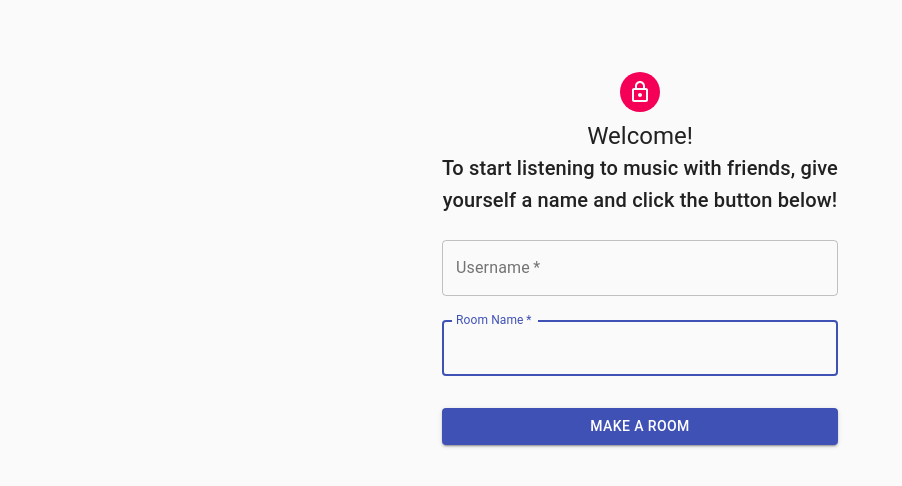
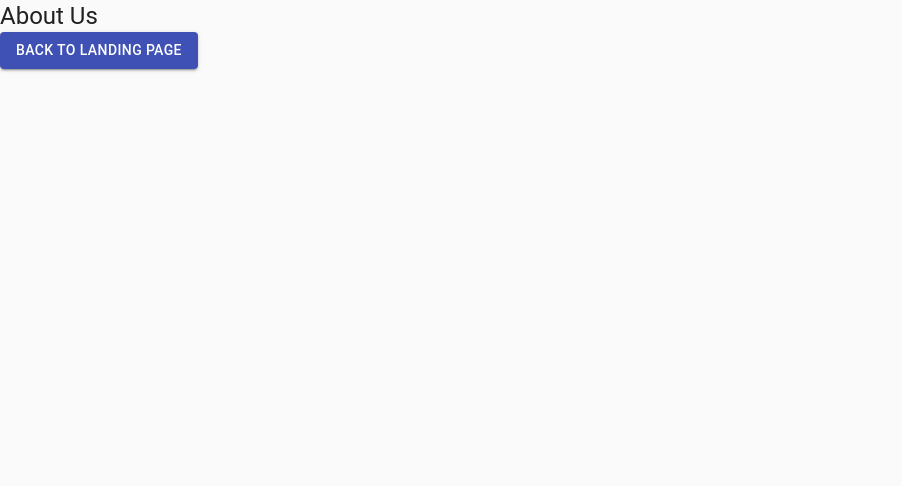
Before and after one commit to AshwinKAshok/hackbeanpot-react-frontend, a React (Create React App) app: page /about in a window 1280 px wide. Shown: the top 486 px of the page, without its empty margins (0-902 px from the left). Built offline with nearby package versions, Linux system fonts and the light colour scheme.

Commit message:
we have a title now pogcahmp

```diff
--- a/src/App.js
+++ b/src/App.js
@@ -6,6 +6,7 @@ import {
   BrowserRouter as Router,
   Switch,
   Route,
+  Link
 } from "react-router-dom";
 
 export default function App() {
@@ -26,6 +27,7 @@ export default function App() {
           </ul>
         </nav> */}
 
+
         {/* A <Switch> looks through its children <Route>s and
             renders the first one that matches the current URL. */}
         <Switch>
--- a/src/containers/AboutContainer.js
+++ b/src/containers/AboutContainer.js
@@ -1,9 +1,24 @@
 import React from 'react';
+import { useState} from 'react';
+import AboutView from '../views/AboutView.js';
 import LandingView from "../views/LandingView.js";
+import { Redirect } from "react-router-dom";
 
 export default function AboutContainer(props) {
 
+  const [state, setState] = useState({ redirect: null });
+
+  function LandingHandler() {
+    setState({ redirect: '/'});
+  }
+  if (state.redirect) {
+    return <Redirect to={state.redirect} />
+  }
+  else {
     return (
-      <LandingView/>
+      <AboutView
+      LandingHandler = {LandingHandler}
+      />
     );
+  }
 }
--- a/src/containers/LandingContainer.js
+++ b/src/containers/LandingContainer.js
@@ -14,12 +14,17 @@ export default function LandingContainer(props) {
         setState({ redirect: "/room" });
     };
 
+    function AboutHandler() {
+        setState({ redirect: "/about" });
+    }
+
     if (state.redirect) {
         return <Redirect to={state.redirect} />
     } else {
         return (
             <LandingView
             CreateRoomHandler={CreateRoomHandler}
+            AboutHandler = {AboutHandler}
             />
 
           );
--- /dev/null
+++ b/src/views/AboutView.js
@@ -0,0 +1,39 @@
+import { Button, CssBaseline, Typography } from "@material-ui/core"
+
+import { makeStyles } from '@material-ui/core/styles';
+
+const style = makeStyles((theme) => ({
+    center: {
+        textAlign: 'center'
+    },
+
+    spacing: {
+        margin: theme.spacing(3, 0, 2)
+    }
+
+}));
+
+const AboutView = (props) => {
+    const styles = style
+    return(
+        <CssBaseline>
+            <div className={styles.center}>
+                <Typography component="h1" variant="h5">
+                    About Us
+                </Typography>
+            </div>
+            <div class="Back Button" className={styles.spacing}>
+                <Button
+                variant="contained"
+                color="primary"
+                onClick={()=> {props.LandingHandler()}}
+                >
+                Back To Landing Page
+                </Button>
+            </div>
+        </CssBaseline>
+
+    );
+}
+
+export default AboutView;
--- a/src/views/LandingView.js
+++ b/src/views/LandingView.js
@@ -3,7 +3,7 @@ import Avatar from '@material-ui/core/Avatar';
 import Button from '@material-ui/core/Button';
 import CssBaseline from '@material-ui/core/CssBaseline';
 import TextField from '@material-ui/core/TextField';
-import LockOutlinedIcon from '@material-ui/icons/LockOutlined';
+import FirePlaceIcon from '@material-ui/icons/Fireplace';
 import Typography from '@material-ui/core/Typography';
 import { makeStyles } from '@material-ui/core/styles';
 import Container from '@material-ui/core/Container';
@@ -18,7 +18,7 @@ const useStyles = makeStyles((theme) => ({
   },
   avatar: {
     margin: theme.spacing(1),
-    backgroundColor: theme.palette.secondary.main,
+    backgroundColor: "DarkOrange",
   },
   form: {
     width: '100%', // Fix IE 11 issue.
@@ -38,9 +38,12 @@ export default function LandingView(props) {
     <Container component="main" maxWidth="xs">
       <CssBaseline />
       <div className={classes.paper}>
+        <Typography component="h1" variant="h1">
+          CampfireQueue
+        </Typography>
         <Avatar className={classes.avatar}>
             {/* TODO: Change this icon later */}
-          <LockOutlinedIcon />
+          <FirePlaceIcon />
         </Avatar>
         <Typography component="h1" variant="h5">
           Welcome!
@@ -81,6 +84,15 @@ export default function LandingView(props) {
           >
             Make a Room
           </Button>
+          <Button
+            fullWidth
+            variant="contained"
+            color="primary"
+            className={classes.submit}
+            onClick={() => {props.AboutHandler()}}
+            >
+            About Us
+          </Button>
         </form>
       </div>
     </Container>
```
